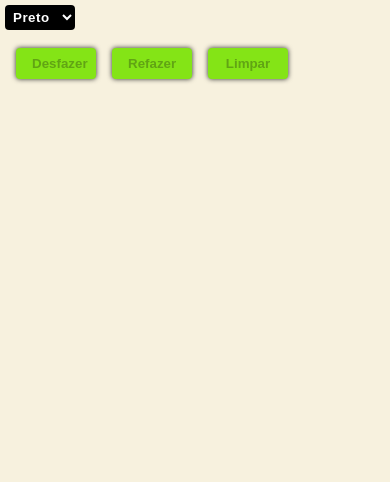
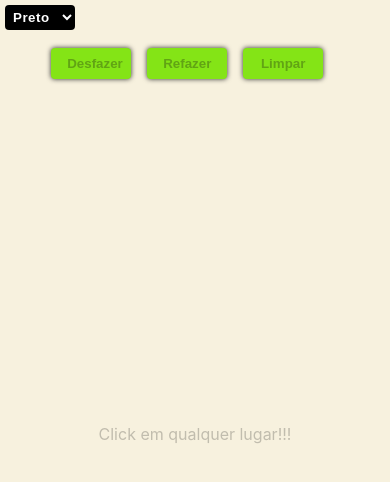
Before and after one commit to marcosegantine/pixel-creator, a React (Vite) app: page / in a window 390 px wide. Shown: the top 482 px of the page. Built offline with nearby package versions, Linux system fonts and the light colour scheme.

Commit message:
adjustments at clear button

```diff
--- a/src/App.css
+++ b/src/App.css
@@ -2,7 +2,7 @@
   margin: 0;
   padding: 0;
 }
-.pixels-container {
+#pixels-container {
   display: flex;
   align-items: flex-start;
   box-sizing: border-box;
@@ -43,15 +43,15 @@
   border: none;
 }
 
-
 #btns{
+  width: 100%;
   display: flex;
   justify-content: center;
   gap: 1rem;
   padding-top: 1rem;
-  margin-left: 1rem;
+  margin:0 0.5rem;
+
 }
-
 
 button {
   cursor: pointer;
@@ -74,11 +74,6 @@ button:hover{
   #commands-container{
     display: flex;
     gap: 2px;
-
-  }
-
-  #btns{
-
   }
   #colorSelector{
     order: 2;
@@ -89,6 +84,7 @@ button:hover{
 @media (max-width: 520px){
   #commands-container{
     flex-direction: column;
+    width: 100%;
   }
   #colorSelector{
     position: initial;
@@ -100,7 +96,34 @@ button:hover{
   #colorSelector label{
     display: none;
   }
+
+  #btns{
+    width: 100%;
+    justify-content: center;
+  }
   button{
     width: 80px;
   }
 }
+
+.message-start{
+  position: absolute;
+  top: 50%;
+  left: 50%;
+  transform: translateX(-50%);
+  animation: flash 2s ease infinite;
+  text-align: center;
+}
+
+@keyframes flash{
+  0% {
+    opacity: 0;
+  }
+
+  50% {
+    opacity: 1;
+  }
+  100% {
+    opacity: 0
+  }
+}
--- a/src/App.jsx
+++ b/src/App.jsx
@@ -6,7 +6,7 @@ const App = () => {
   const [undidList, setUndidList] = useState([]);
   const [dotColor, setDotColor] = useState('#000');
 
-  function handleClick(event) {
+  function handleCreatePixel(event) {
     const newDot = {
       clientX: event.clientX,
       clientY: event.clientY,
@@ -15,6 +15,7 @@ const App = () => {
     setCreateDot([...createDot, newDot]);
     setUndidList([]);
   }
+
 
   function handleUndo(event) {
     event.stopPropagation();
@@ -37,20 +38,24 @@ const App = () => {
   function clearWindow(event) {
     event.stopPropagation();
     setCreateDot([]);
+    setUndidList([]);
   }
 
   function handleDotColor(event) {
+    setDotColor(event.target.value);
+  }
+  function handleClick(event) {
     event.stopPropagation();
-    setDotColor(event.target.value);
   }
 
   return (
     <>
-    <div id='commands-container'>
+    <div id="commands-container"  onClick={handleCreatePixel}>
 
-      <form id="colorSelector">
+      <form id="colorSelector" >
         <label htmlFor="color">Selecione uma cor</label>
         <select
+          onClick={handleClick}
           style={{ backgroundColor: dotColor, color: 'white' }}
           id="color"
           type="color"
@@ -77,7 +82,7 @@ const App = () => {
         </select>
       </form>
 
-      <div className="pixels-container" onClick={handleClick}>
+      <div id="pixels-container">
         <form id="btns">
           <button
             type="button"
@@ -98,15 +103,15 @@ const App = () => {
           <button
             type="button"
             onClick={clearWindow}
-            disabled={createDot.length === 0 ? true : false}
+            disabled={createDot.length === 0 && undidList.length === 0 ? true : false}
           >
             Limpar
           </button>
         </form>
     </div>
 
-
-        {createDot.map((item, index) => (
+    {
+      !createDot.length ? <div className='message-start'>Click em qualquer lugar!!!</div> : (createDot.map((item, index) => (
         <span
           key={index}
           className="dot"
@@ -116,7 +121,8 @@ const App = () => {
             backgroundColor: item.color,
           }}
         />
-        ))}
+      )))
+    }
       </div>
     </>
   );
```
Lines whose indentation alone changed are shown as unchanged.
